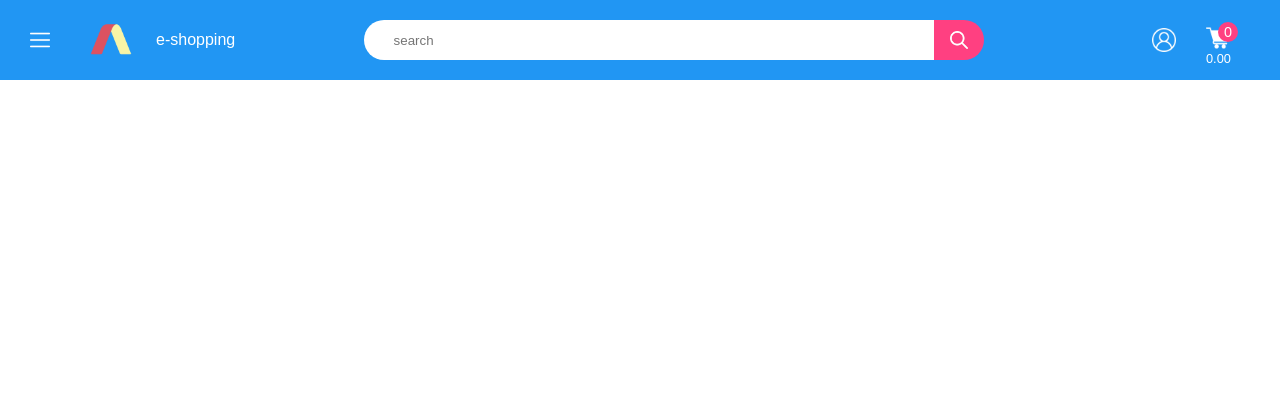
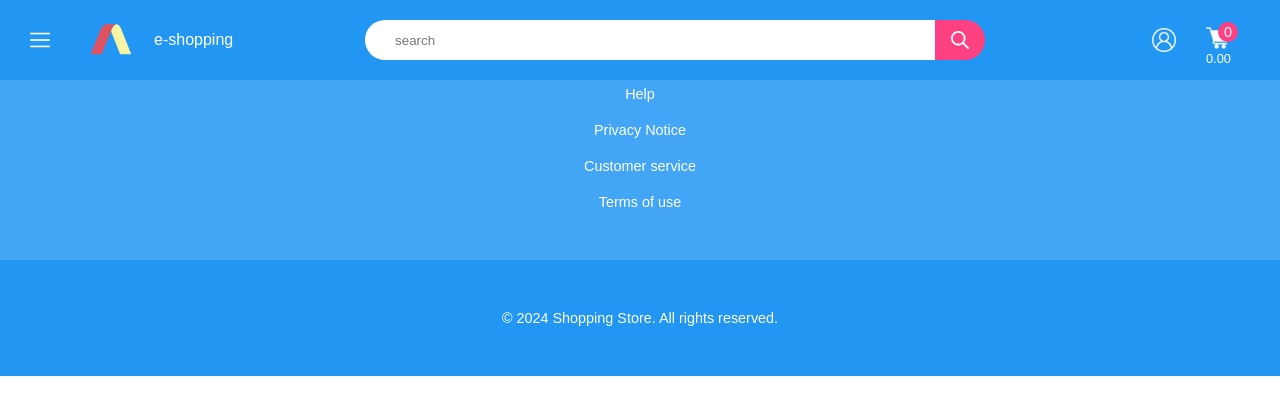
Before and after one commit to PdskDev/ng-shooping-cart-application, an Angular app: page / in a window 1280 px wide. Shown: the top 414 px of the page. Built offline with nearby package versions, Linux system fonts and the light colour scheme.

Commit message:
add footer

```diff
--- a/src/app/app.component.html
+++ b/src/app/app.component.html
@@ -1,2 +1,3 @@
 <app-top-bar></app-top-bar>
 <router-outlet></router-outlet>
+<app-footer></app-footer>
--- a/src/app/app.component.ts
+++ b/src/app/app.component.ts
@@ -1,11 +1,12 @@
 import { CommonModule } from '@angular/common';
 import { Component } from '@angular/core';
+import { FooterComponent } from './layout/footer/footer.component';
 import { RouterOutlet } from '@angular/router';
 import { TopBarComponent } from './layout/top-bar/top-bar.component';
 
 @Component({
   selector: 'app-root',
-  imports: [CommonModule, RouterOutlet, TopBarComponent],
+  imports: [CommonModule, RouterOutlet, TopBarComponent, FooterComponent],
   templateUrl: './app.component.html',
   styleUrl: './app.component.css',
 })
--- /dev/null
+++ b/src/app/layout/footer/footer.component.css
@@ -0,0 +1,16 @@
+.footer-wrapper {
+  display: flex;
+  width: 100%;
+  justify-content: flex-start;
+  align-items: center;
+  flex-direction: column;
+  background-color: #42a5f5;
+  color: #ffffff;
+  padding: 50px 10px;
+  gap: 20px;
+  font-size: 0.9em;
+  cursor: default;
+}
+.copyright {
+  background-color: #2196f3;
+}
--- /dev/null
+++ b/src/app/layout/footer/footer.component.html
@@ -0,0 +1,10 @@
+<footer class="footer-wrapper">
+  <div>About Shopping Store</div>
+  <div>Help</div>
+  <div>Privacy Notice</div>
+  <div>Customer service</div>
+  <div>Terms of use</div>
+</footer>
+<footer class="footer-wrapper copyright">
+  <p>&copy; {{ year }} Shopping Store. All rights reserved.</p>
+</footer>
--- /dev/null
+++ b/src/app/layout/footer/footer.component.ts
@@ -0,0 +1,12 @@
+import { Component } from '@angular/core';
+
+@Component({
+  selector: 'app-footer',
+  standalone: true,
+  imports: [],
+  templateUrl: './footer.component.html',
+  styleUrl: './footer.component.css',
+})
+export class FooterComponent {
+  year = new Date().getFullYear();
+}
--- a/src/app/layout/top-bar/top-bar.component.css
+++ b/src/app/layout/top-bar/top-bar.component.css
@@ -52,7 +52,8 @@
 .brand-name {
   text-wrap: nowrap;
   cursor: pointer;
-  margin-left: 4px;
+  margin-right: 5px;
+  margin-left: 2px;
   padding: 30px 0px;
 }
 .user-group {
--- a/src/styles.css
+++ b/src/styles.css
@@ -1,24 +1,21 @@
+/* You can add global styles to this file, and also import other style files */
 * {
   margin: 0px;
   padding: 0px;
   box-sizing: border-box;
 }
-
 html,
 body {
   min-height: 100%;
   background-color: var(--text-color);
   color: rgba(0, 0, 0, 0.7);
 }
-
 body {
   font-family: Arial, Helvetica, sans-serif;
 }
-
 .link:hover {
   filter: brightness(1.1);
 }
-
 :root {
   --main-color: #2196f3;
   --accent-color: #ff4081;
@@ -26,7 +23,6 @@ body {
   --footer-color: #42a5f5;
   --search-input-height: 40px;
 }
-
-.shodow {
+.shadow {
   box-shadow: 0 0.0625rem 0.125rem 0.0625rem #00000026;
 }
```
Also changed, not shown: 1 other file (tests, documents, lock files or other folders).
